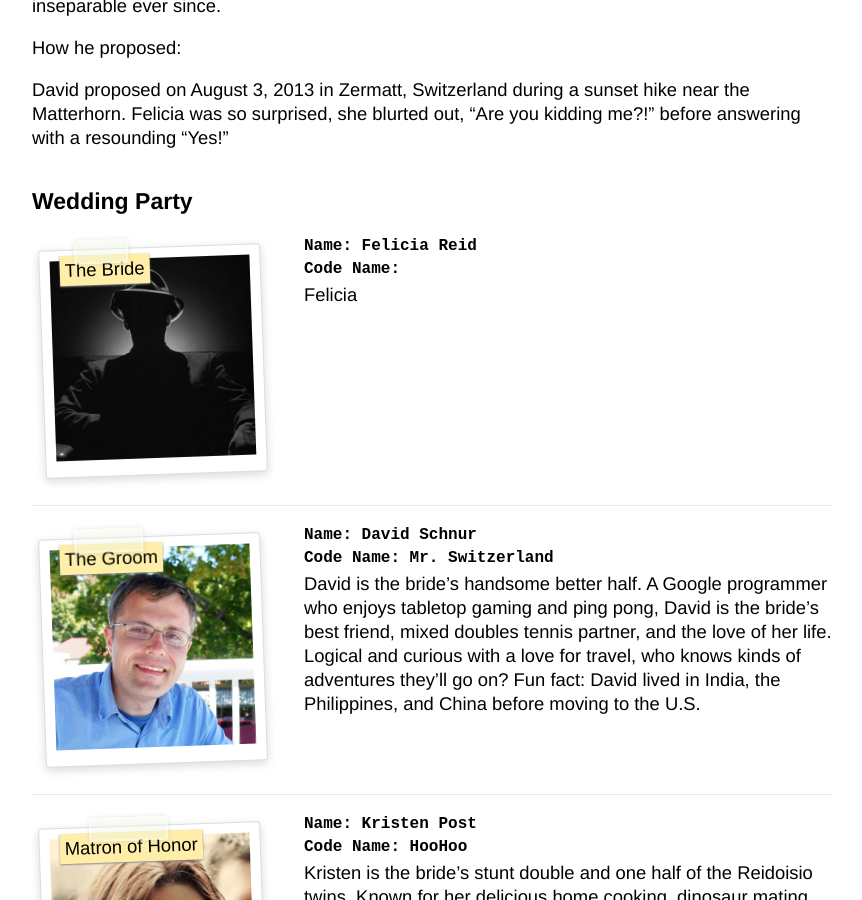
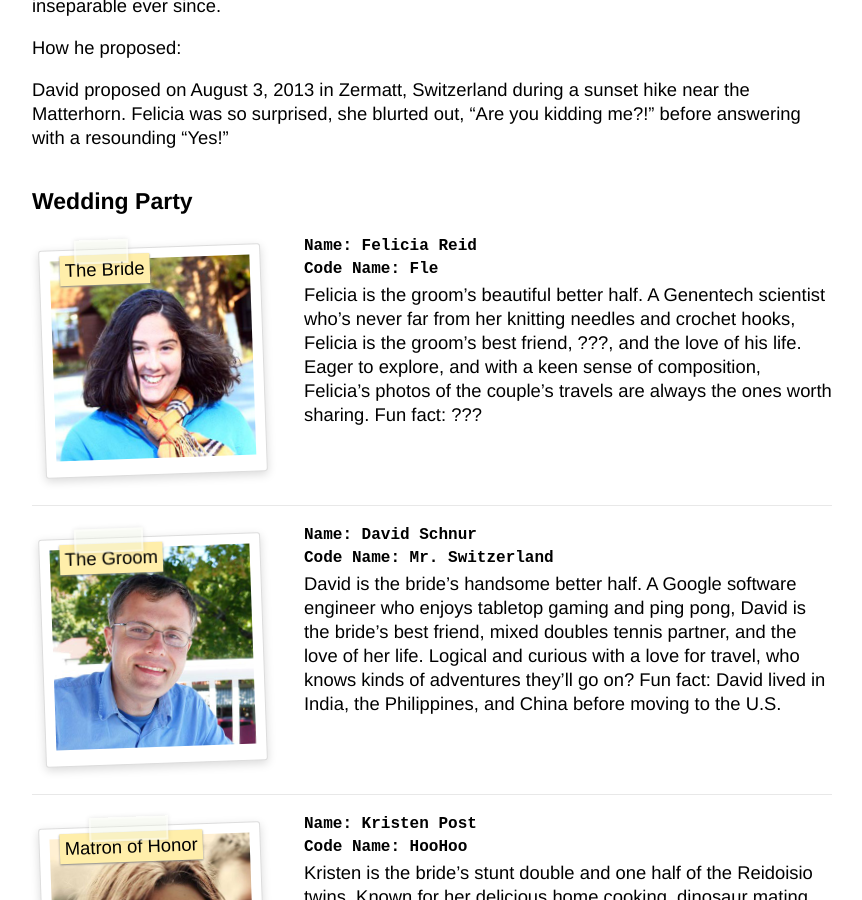
Before and after one commit to dnschnur/piday.github.com, a Jekyll site: the page built from about/index.md, in a window 1280 px wide and 900 px high, scrolled down 1463 px. Shown: the whole window, without its empty margins (208-1070 px from the left). Built offline with Jekyll 4.4.1, drawn with Linux system fonts in a browser that asks for light colours; nearby versions of some CDN libraries.

Commit message:
Add draft of Felicia's profile to the About page.

```diff
--- a/about/index.md
+++ b/about/index.md
@@ -39,14 +39,14 @@ David proposed on August 3, 2013 in Zermatt, Switzerland during a sunset hike ne
 ### Wedding Party ###
 
 <div class="photo profile-photo profile-photo-felicia">
-  <img src="/images/people/shadow.jpg">
+  <img src="/images/people/felicia.jpg">
   <div class="title">The Bride</div>
 </div>
 
 <div class="profile-info">Name: Felicia Reid</div>
-<div class="profile-info">Code Name: </div>
+<div class="profile-info">Code Name: Fle</div>
 
-Felicia
+Felicia is the groom's beautiful better half. A Genentech scientist who's never far from her knitting needles and crochet hooks, Felicia is the groom's best friend, ???, and the love of his life. Eager to explore, and with a keen sense of composition, Felicia's photos of the couple's travels are always the ones worth sharing. Fun fact: ???
 
 ----------------------------------------------------------------------
 
@@ -58,7 +58,7 @@ Felicia
 <div class="profile-info">Name: David Schnur</div>
 <div class="profile-info">Code Name: Mr. Switzerland</div>
 
-David is the bride's handsome better half. A Google programmer who enjoys tabletop gaming and ping pong, David is the bride's best friend, mixed doubles tennis partner, and the love of her life. Logical and curious with a love for travel, who knows kinds of adventures they'll go on? Fun fact: David lived in India, the Philippines, and China before moving to the U.S.
+David is the bride's handsome better half. A Google software engineer who enjoys tabletop gaming and ping pong, David is the bride's best friend, mixed doubles tennis partner, and the love of her life. Logical and curious with a love for travel, who knows kinds of adventures they'll go on? Fun fact: David lived in India, the Philippines, and China before moving to the U.S.
 
 ----------------------------------------------------------------------
 
```
Also changed, not shown: images/people/felicia.jpg (added).
